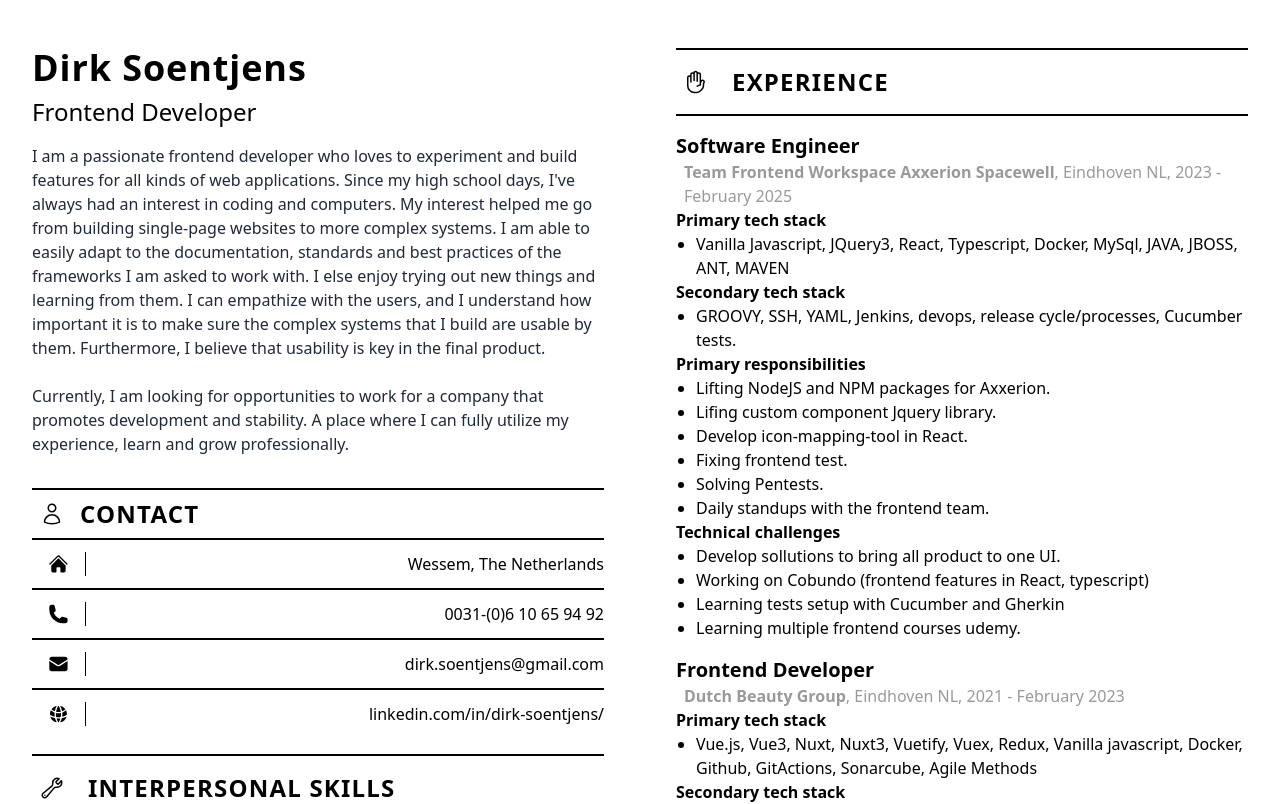
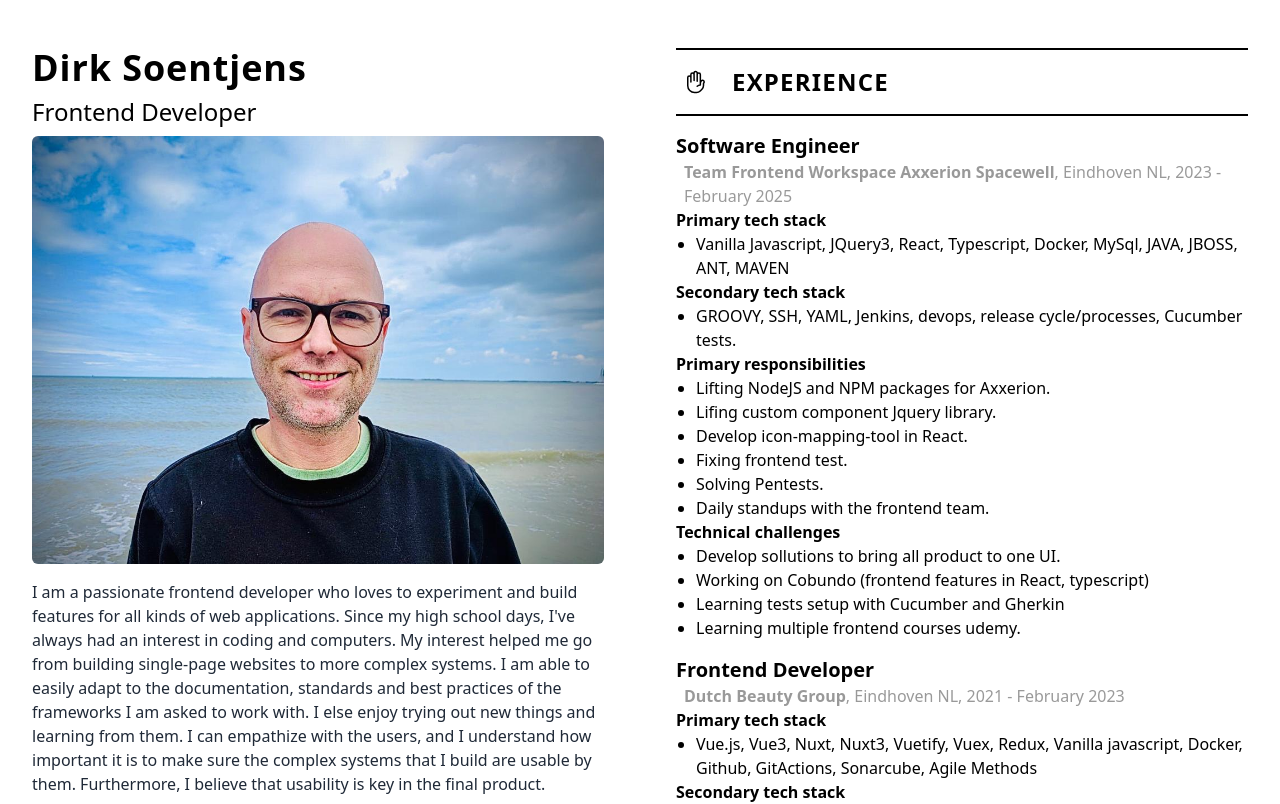
Before and after one commit to tampert/resume-react, a React (Create React App) app: page / in a window 1280 px wide. Shown: the top 804 px of the page. Built offline with nearby package versions, Linux system fonts and the light colour scheme.

Commit message:
added image

```diff
--- a/src/App.js
+++ b/src/App.js
@@ -21,7 +21,13 @@ export default function App() {
         <section className="p-4">
           <div className="pb-4 m-4">
             <h1 className="text-4xl font-bold tracking-wide">Dirk Soentjens</h1>
-            <h2 className="text-2xl mt-2">Frontend Developer</h2>
+            <h2 className="text-2xl py-2">Frontend Developer</h2>
+            <img
+              class="object-cover  rounded-md"
+              src="dirk_sea.jpeg"
+              alt="Dirk Soentjens"
+            />
+
             <p className="mt-4 text-gray-800">
               I am a passionate frontend developer who loves to experiment and
               build features for all kinds of web applications. Since my high
```
Also changed, not shown: public/dirk_sea.jpeg (added).
